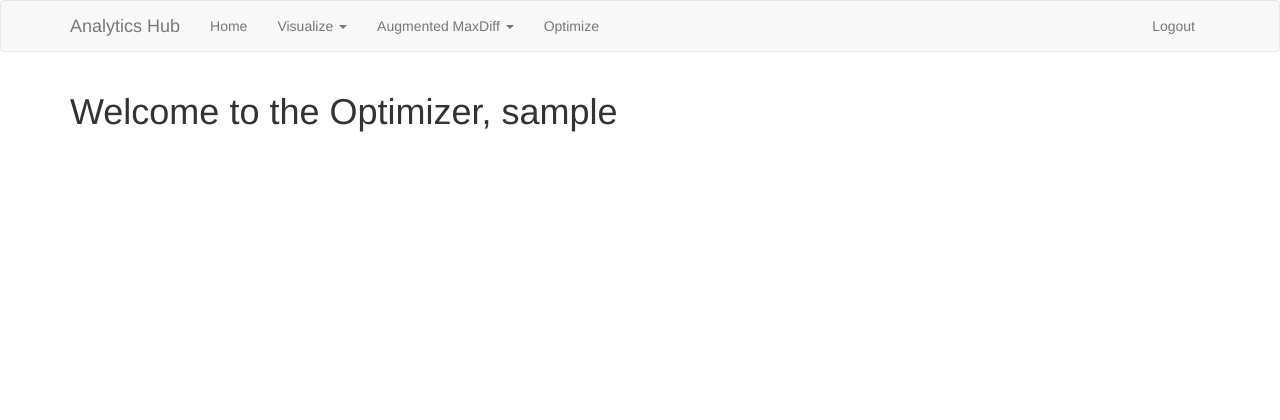
After one commit to ScottGuthart/analytics, a Flask app: page /optimize/ in a window 1280 px wide. The commit adds this page. Shown: the top 420 px of the page. Run offline with Flask 2, Linux system fonts and the light colour scheme; a user stored in the database is signed in; tables that the repository leaves empty hold one stand-in row (values such as "Sample post"); some libraries are stand-ins or nearby versions.

Commit message:
added optimize page

```diff
--- a/app/__init__.py
+++ b/app/__init__.py
@@ -45,6 +45,9 @@ def create_app(config_class=Config):
     from app.visualize import bp as visualize_bp
     app.register_blueprint(visualize_bp, url_prefix='/viz')
 
+    from app.optimize import bp as optimize_bp
+    app.register_blueprint(optimize_bp, url_prefix='/optimize')
+
     if not app.debug and not app.testing:
         if app.config['MAIL_SERVER']:
             auth = None
--- /dev/null
+++ b/app/optimize/__init__.py
@@ -0,0 +1,5 @@
+from flask import Blueprint
+
+bp = Blueprint('optimize', __name__)
+
+from app.optimize import routes
--- /dev/null
+++ b/app/optimize/routes.py
@@ -0,0 +1,11 @@
+from app.optimize import bp
+from flask import render_template
+from flask_login import login_required
+from app.auth.confirm import check_confirmed
+
+@bp.route('/')
+@bp.route('/index')
+@login_required
+@check_confirmed
+def index():
+    return render_template('optimize/index.html')
--- a/app/templates/base.html
+++ b/app/templates/base.html
@@ -71,6 +71,7 @@
                             <li><a href="{{ url_for('augmd.create_pairs')}}">Pairs</a></li>
                         </ul>
                     </li>
+                    <li><a href="{{ url_for('optimize.index') }}">Optimize</a></li>
                 </ul>
                 <ul class="nav navbar-nav navbar-right">
                     {% if current_user.is_anonymous %}
--- /dev/null
+++ b/app/templates/optimize/index.html
@@ -0,0 +1,6 @@
+{% extends "base.html" %}
+{% import 'bootstrap/wtf.html' as wtf %}
+
+{% block app_content %}
+<h1 class="display-1"> Welcome to the Optimizer, {{ current_user.username }}</h1>
+{% endblock %}
```
Also changed, not shown: 1 other file.
